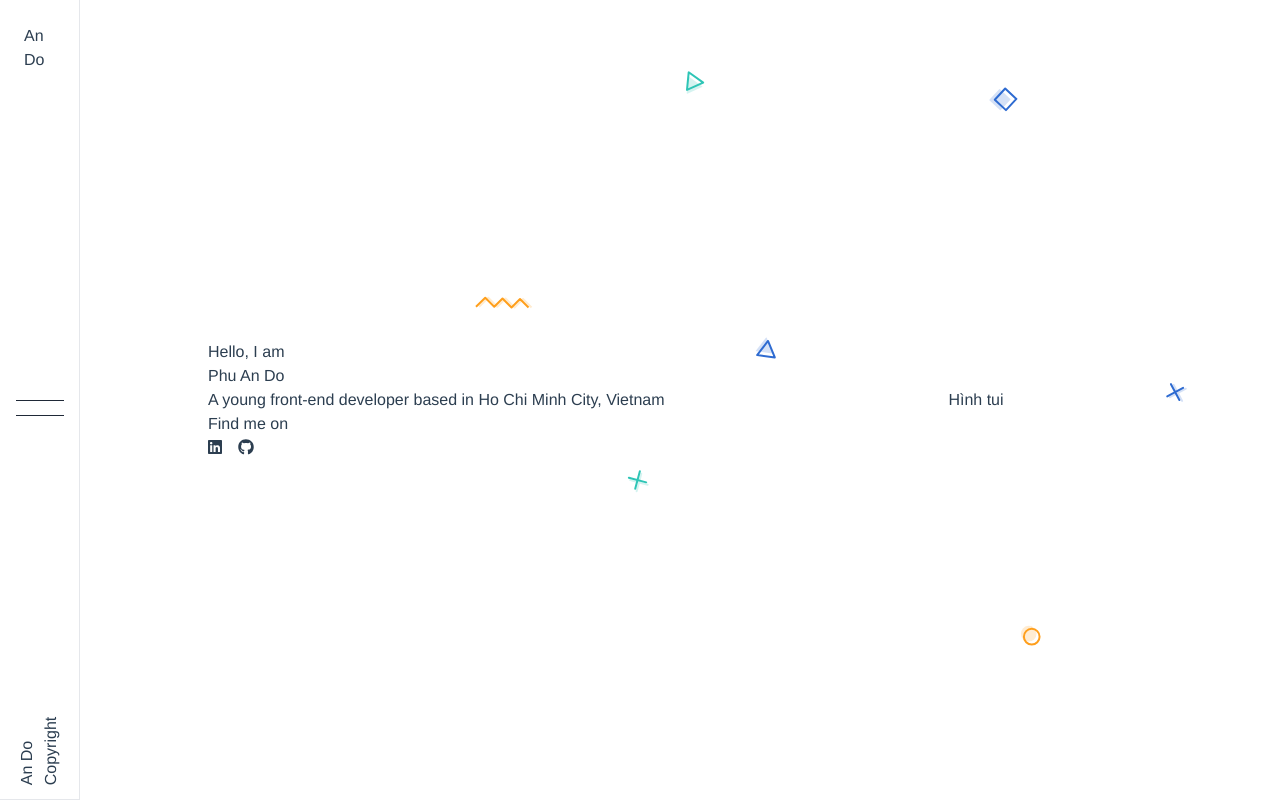
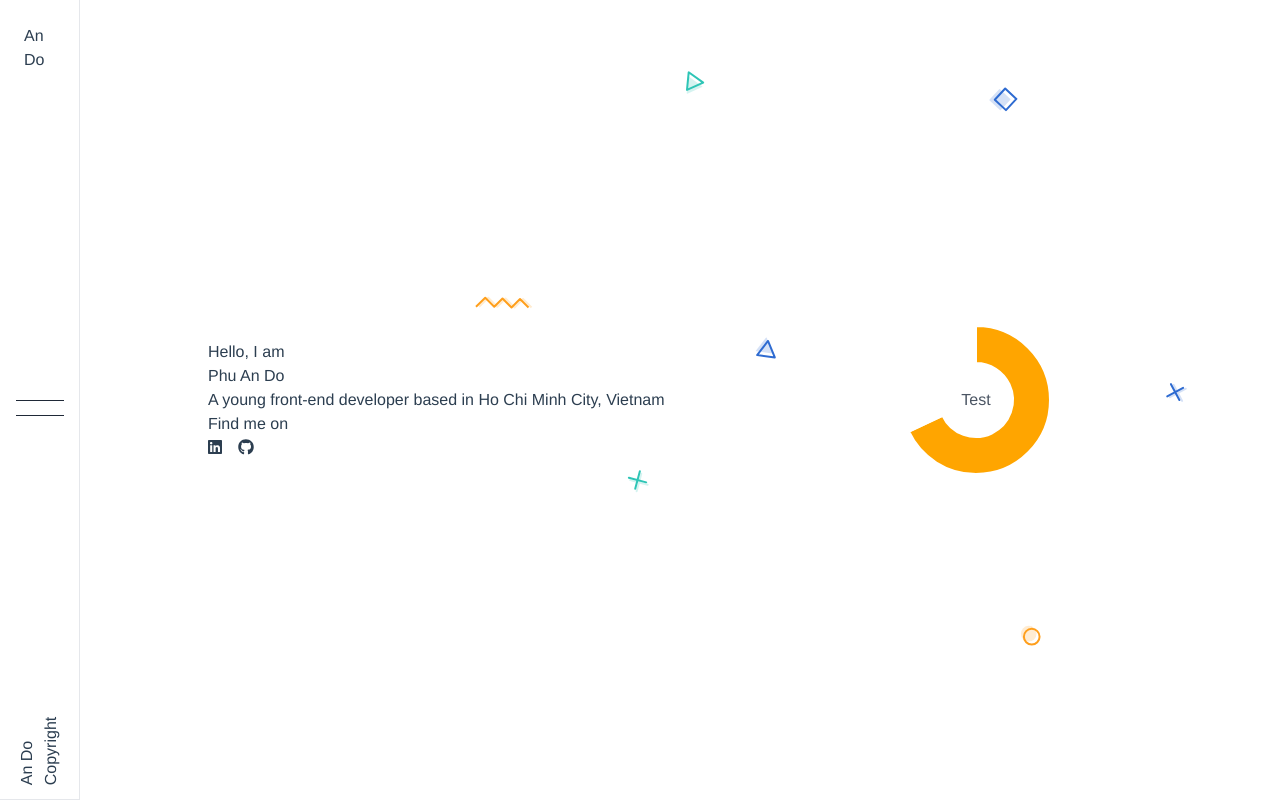
Before and after one commit to dophuan/vue-resume, a Vue app: page /#/ in a window 1280 px wide. Built offline with nearby package versions, Linux system fonts and the light colour scheme.

Commit message:
Add chart.js

```diff
--- a/package.json
+++ b/package.json
@@ -10,6 +10,8 @@
     "format": "prettier --write ."
   },
   "dependencies": {
+    "@types/chart.js": "^2.9.32",
+    "chart.js": "^3.3.2",
     "core-js": "^2.6.10",
     "cross-env": "^7.0.3",
     "vue": "^2.6.11",
--- /dev/null
+++ b/src/components/Animations/Donut.vue
@@ -0,0 +1,71 @@
+<template>
+  <div class="relative">
+    <div
+      class="
+        absolute
+        top-1/2
+        left-1/2
+        transform
+        -translate-x-1/2 -translate-y-1/2
+        text-gray-600
+      "
+    >
+      <slot />
+    </div>
+    <canvas
+      id="doughnut"
+      ref="donut"
+      :width="canvasWidth"
+      :height="canvasHeight"
+    ></canvas>
+  </div>
+</template>
+
+<script lang="ts">
+import { Component, Vue, Prop } from "vue-property-decorator";
+import Chart from "chart.js/auto";
+
+@Component
+export default class Donut extends Vue {
+  @Prop({ default: () => [] }) readonly labels!: Array<string>;
+  @Prop({ default: () => [] }) readonly colors!: Array<string>;
+  @Prop({ default: () => [] }) readonly data!: Array<number>;
+  @Prop({ default: 40 }) readonly canvasWidth!: number;
+  @Prop({ default: 40 }) readonly canvasHeight!: number;
+  @Prop({
+    default: () => {
+      return Chart.defaults;
+    },
+  })
+  readonly options: unknown | undefined;
+
+  mounted(): void {
+    this.createChart({
+      datasets: [
+        {
+          data: this.data,
+          backgroundColor: this.colors,
+        },
+      ],
+      labels: this.labels,
+    });
+  }
+
+  public createChart(chartData: unknown): void {
+    const canvas = document.getElementById("doughnut") as HTMLCanvasElement;
+    const ctx = canvas.getContext("2d");
+    if (ctx) {
+      ctx.canvas.width = this.canvasWidth;
+      ctx.canvas.height = this.canvasHeight;
+    }
+    const options = {
+      type: "doughnut",
+      data: chartData,
+      options: this.options,
+    };
+    new Chart(canvas, options);
+  }
+}
+</script>
+
+<style scoped></style>
--- a/src/views/IntroductionPage.vue
+++ b/src/views/IntroductionPage.vue
@@ -42,7 +42,30 @@
         md:flex md:w-2/4
       "
     >
-      <span>Hình tui</span>
+      <DonutChart
+        :data="[68, 32]"
+        :colors="['orange', 'white']"
+        :options="{
+          plugins: {
+            tooltip: {
+              enabled: false,
+            },
+            title: {
+              display: false,
+            },
+            legend: {
+              display: false,
+            },
+            hover: {
+              mode: null,
+            },
+          },
+          maintainAspectRatio: false,
+        }"
+        :canvas-width="150"
+        :canvas-height="150"
+        >Test</DonutChart
+      >
     </div>
     <!-- <Follower /> -->
   </div>
@@ -50,14 +73,15 @@
 
 <script lang="ts">
 import { Component, Vue } from "vue-property-decorator";
+import DonutChart from "@/components/Animations/Donut.vue";
 // import Follower from "@/components/Animations/Followers.vue";
 
-// @Component({
-//   components: {
-//     Follower,
-//   },
-// })
-@Component
+@Component({
+  components: {
+    DonutChart,
+    // Follower
+  },
+})
 export default class IntroductionPage extends Vue {}
 </script>
 
```
Also changed, not shown: 2 other files (tests, documents, lock files or other folders).
